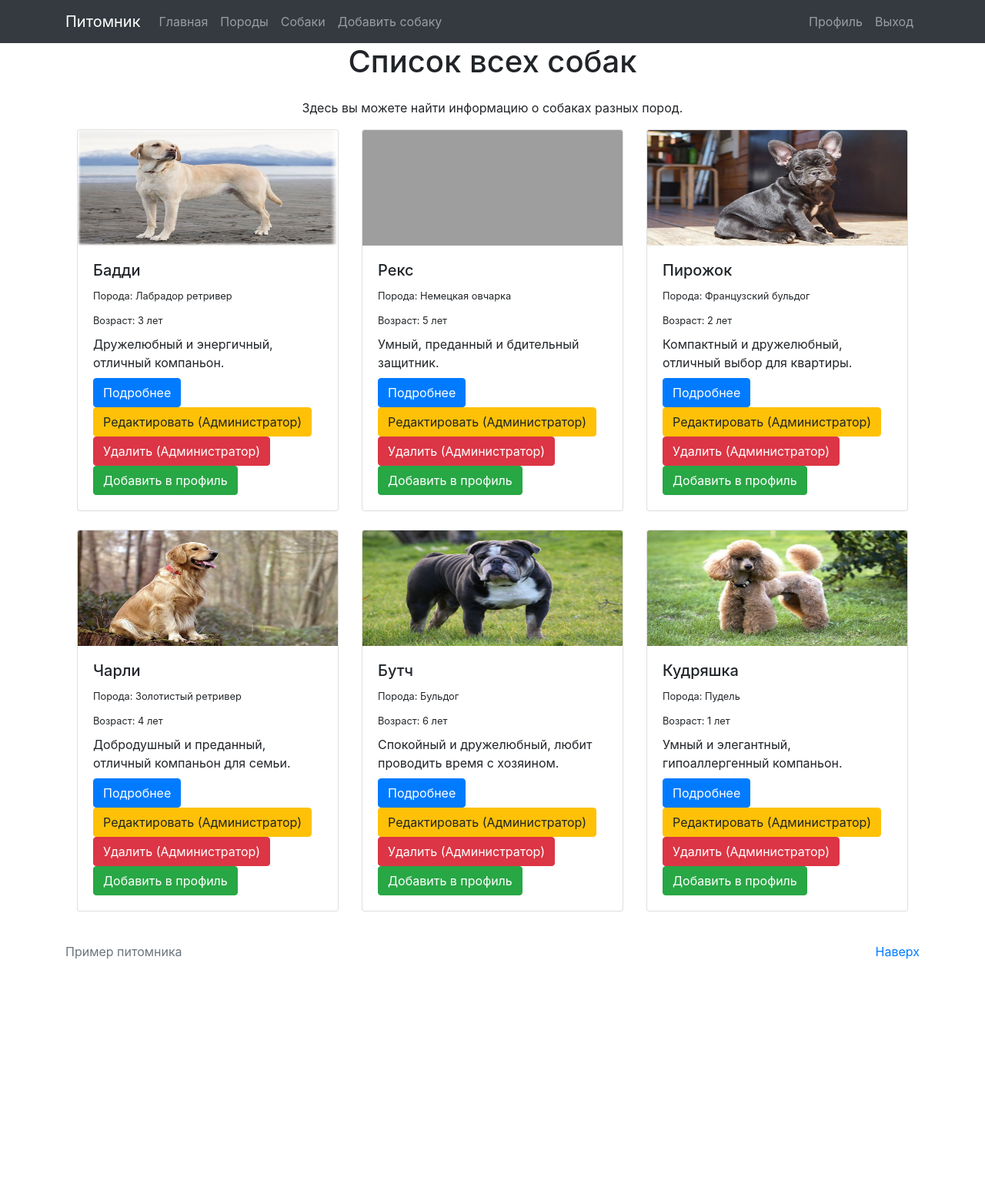
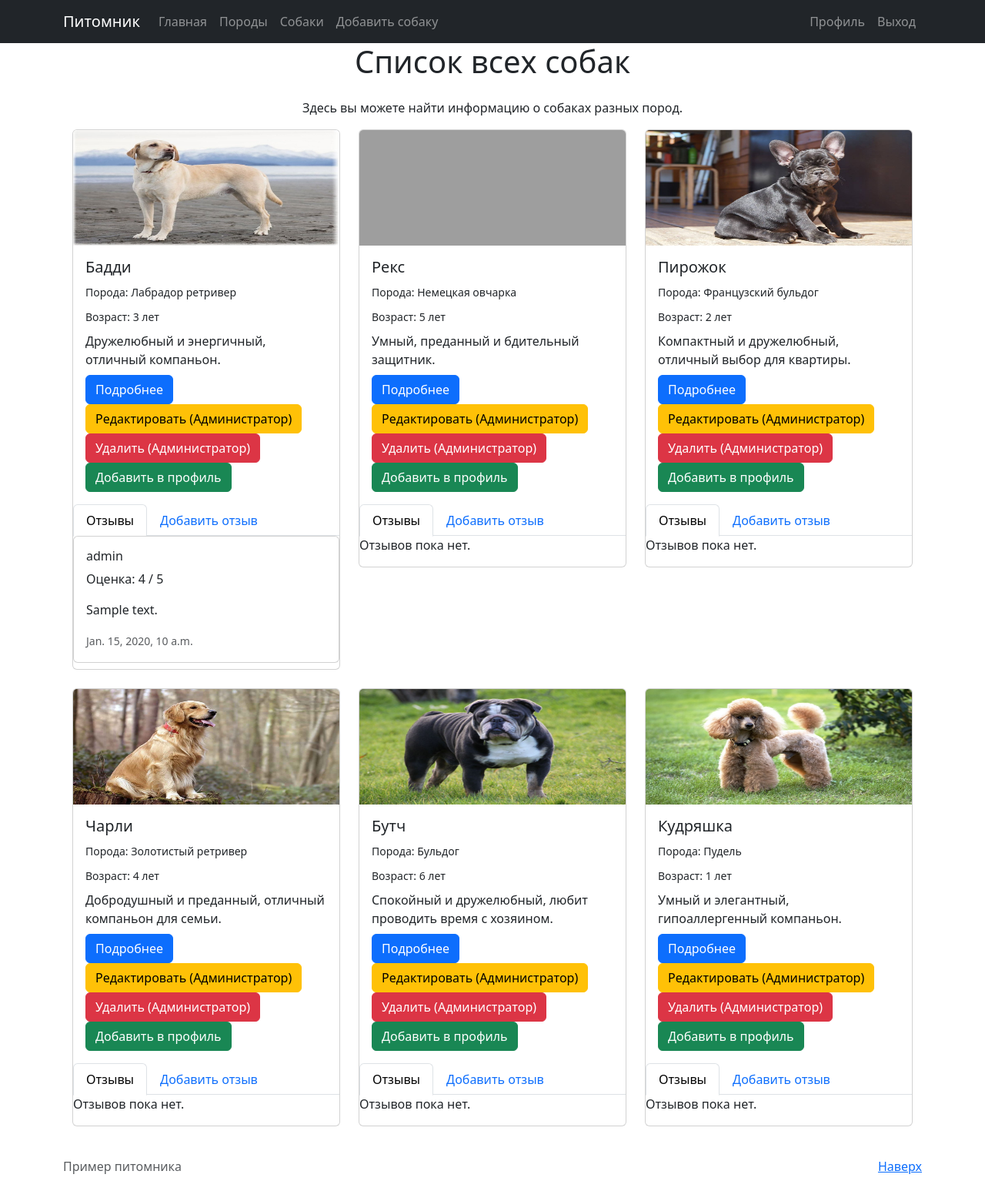
Before and after one commit to 1Arakul1/jungo, a Django app: page /dogs/ in a window 1280 px wide. Shown: the whole page at 77% size. Before the commit the page ends 1246 px from the top, so only its background shows below. Run offline with Django 4.2, Linux system fonts and the light colour scheme; a user stored in the database is signed in; data comes from the database, SQL or seed files in the repository; tables that the repository leaves empty hold one stand-in row (values such as "Sample post"); some libraries are stand-ins or nearby versions; grey boxes are pictures that could not be loaded.

Commit message:
писание изменений

```diff
--- a/dogs/forms.py
+++ b/dogs/forms.py
@@ -1,6 +1,5 @@
-# dogs/forms.py
 from django import forms
-from .models import Dog, Pedigree
+from .models import Dog, Pedigree, Review  # Import Review
 from datetime import date
 from django.core.exceptions import ValidationError
 from django.utils.translation import gettext_lazy as _
@@ -14,4 +13,12 @@ class DogForm(forms.ModelForm):
             'birth_date': forms.DateInput(attrs={'type': 'date'}),  # Для удобного выбора даты
         }
 
-PedigreeFormSet = inlineformset_factory(Dog, Pedigree, fields=('father', 'mother', 'grand_father_father', 'grand_mother_father', 'grand_father_mother', 'grand_mother_mother'), extra=1, can_delete=True)
+
+class ReviewForm(forms.ModelForm):
+    class Meta:
+        model = Review
+        fields = ['text', 'rating']
+        widgets = {
+            'text': forms.Textarea(attrs={'rows': 3, 'class': 'form-control'}),
+            'rating': forms.NumberInput(attrs={'class': 'form-control', 'min': 1, 'max': 5}),
+        }
--- a/dogs/models.py
+++ b/dogs/models.py
@@ -1,10 +1,20 @@
-# dogs/models.py
 from django.db import models
-from django.contrib.auth import get_user_model
 from django.conf import settings
 from django.core.exceptions import ValidationError
 from datetime import date
 from django.utils.html import format_html  # Для отображения HTML в админке
+from django.contrib.auth import get_user_model
+from django.core.validators import MinValueValidator, MaxValueValidator
+
+class Review(models.Model):
+    dog = models.ForeignKey('Dog', on_delete=models.CASCADE, related_name='reviews')
+    user = models.ForeignKey(settings.AUTH_USER_MODEL, on_delete=models.CASCADE)
+    text = models.TextField()
+    rating = models.IntegerField(validators=[MinValueValidator(1), MaxValueValidator(5)])
+    created_at = models.DateTimeField(auto_now_add=True)
+
+    def __str__(self):
+        return f'Отзыв от {self.user.username} о {self.dog.name}'
 
 User = get_user_model()
 
--- a/dogs/templates/dogs/dogs_list.html
+++ b/dogs/templates/dogs/dogs_list.html
@@ -7,13 +7,14 @@
 
   <div class="container">
     <div class="row">
-            {% for dog in page_obj %}  <!-- Используем page_obj -->
+      {% for dog in page_obj %}
         <div class="col-md-4 mb-4">
           <div class="card">
             {% if dog.image %}
               <img src="{{ dog.image.url }}" alt="{{ dog.name }}" class="card-img-top" style="max-height: 150px;">
             {% else %}
-                           <img src="{{ dog.image.url }}" alt="Default Dog" class="card-img-top" style="max-height: 150px;">  <!-- Используем static для дефолтного изображения -->
+              <img src="{{ dog.image.url }}" alt="Default Dog" class="card-img-top"
+                   style="max-height: 150px;">
             {% endif %}
             <div class="card-body">
               <h5 class="card-title mb-2">{{ dog.name }}</h5>
@@ -23,7 +24,7 @@
               <a href="{% url 'dogs:dog_read' dog.pk %}" class="btn btn-primary">Подробнее</a>
 
               {% if user.is_authenticated %}
-                                {% if user.is_staff %}  <!-- Проверяем is_staff -->
+                {% if user.is_staff %}
                   <a href="{% url 'dogs:dog_update' dog.pk %}" class="btn btn-warning">Редактировать (Администратор)</a>
                   <form method="post" action="{% url 'dogs:dog_delete' dog.pk %}">
                     {% csrf_token %}
@@ -50,6 +51,53 @@
                 {% endif %}
               {% endif %}
             </div>
+
+            <!-- Tabs -->
+            <ul class="nav nav-tabs" id="myTab{{ dog.pk }}" role="tablist">
+              <li class="nav-item" role="presentation">
+                <button class="nav-link active" id="reviews-tab{{ dog.pk }}" data-bs-toggle="tab"
+                        data-bs-target="#reviews{{ dog.pk }}" type="button" role="tab" aria-controls="reviews"
+                        aria-selected="true">Отзывы</button>
+              </li>
+              <li class="nav-item" role="presentation">
+                <button class="nav-link" id="add-review-tab{{ dog.pk }}" data-bs-toggle="tab"
+                        data-bs-target="#add-review{{ dog.pk }}" type="button" role="tab" aria-controls="add-review"
+                        aria-selected="false">Добавить отзыв</button>
+              </li>
+            </ul>
+
+            <!-- Tab Content -->
+            <div class="tab-content" id="myTabContent{{ dog.pk }}">
+              <div class="tab-pane fade show active" id="reviews{{ dog.pk }}" role="tabpanel"
+                   aria-labelledby="reviews-tab{{ dog.pk }}">
+                {% for review in dog.reviews.all %}
+                  <div class="card mb-2">
+                    <div class="card-body">
+                      <h6 class="card-title">{{ review.user.username }}</h6>
+                      <p class="card-text">Оценка: {{ review.rating }} / 5</p>
+                      <p class="card-text">{{ review.text }}</p>
+                      <p class="card-text"><small class="text-muted">{{ review.created_at }}</small></p>
+                    </div>
+                  </div>
+                {% empty %}
+                  <p>Отзывов пока нет.</p>
+                {% endfor %}
+              </div>
+
+              <div class="tab-pane fade" id="add-review{{ dog.pk }}" role="tabpanel"
+                   aria-labelledby="add-review-tab{{ dog.pk }}">
+                {% if user.is_authenticated %}
+                  <form method="post" action="{% url 'dogs:dogs_list' %}?page={{ request.GET.page }}">
+                    {% csrf_token %}
+                    <input type="hidden" name="dog_id" value="{{ dog.pk }}">
+                    {{ review_form.as_p }}
+                    <button type="submit" class="btn btn-primary">Отправить отзыв</button>
+                  </form>
+                {% else %}
+                  <p>Пожалуйста, войдите, чтобы оставить отзыв.</p>
+                {% endif %}
+              </div>
+            </div>
           </div>
         </div>
       {% empty %}
@@ -60,10 +108,10 @@
     </div>
 
     <!-- Пагинация -->
-        {% if page_obj.has_other_pages %}  <!-- Используем page_obj -->
+    {% if page_obj.has_other_pages %}
       <nav aria-label="Page navigation">
         <ul class="pagination justify-content-center">
-                    {% if page_obj.has_previous %}  <!-- Используем page_obj -->
+          {% if page_obj.has_previous %}
             <li class="page-item">
               <a class="page-link" href="?page={{ page_obj.previous_page_number }}" aria-label="Предыдущая">
                 <span aria-hidden="true">&laquo;</span>
@@ -72,8 +120,8 @@
             </li>
           {% endif %}
 
-                    {% for i in page_obj.paginator.page_range %}  <!-- Используем page_obj -->
-                        {% if page_obj.number == i %}  <!-- Используем page_obj -->
+          {% for i in page_obj.paginator.page_range %}
+            {% if page_obj.number == i %}
               <li class="page-item active">
                 <span class="page-link">{{ i }}</span>
               </li>
@@ -84,7 +132,7 @@
             {% endif %}
           {% endfor %}
 
-                    {% if page_obj.has_next %}  <!-- Используем page_obj -->
+          {% if page_obj.has_next %}
             <li class="page-item">
               <a class="page-link" href="?page={{ page_obj.next_page_number }}" aria-label="Следующая">
                 <span aria-hidden="true">&raquo;</span>
@@ -96,4 +144,6 @@
       </nav>
     {% endif %}
   </div>
+  <link href="https://cdn.jsdelivr.net/npm/bootstrap@5.3.0/dist/css/bootstrap.min.css" rel="stylesheet">
+  <script src="https://cdn.jsdelivr.net/npm/bootstrap@5.3.0/dist/js/bootstrap.bundle.min.js"></script>
 {% endblock %}
--- a/dogs/urls.py
+++ b/dogs/urls.py
@@ -4,12 +4,11 @@ from .views import (
     AddDogToProfileView,
     IndexView,
     BreedsView,
-    DogsListView,
+    DogsListView,  # Make sure DogsListView is imported
     DogCreateView,
     DogUpdateView,
     DogDeleteView,
     DogReadView,
-    AllDogsView,
     RemoveDogFromProfileView
 )
 
@@ -19,7 +18,6 @@ urlpatterns = [
     path('', IndexView.as_view(), name='index'),
     path('breeds/', BreedsView.as_view(), name='breeds'),
     path('dogs/', DogsListView.as_view(), name='dogs_list'),
-    path('dogs/all/', AllDogsView.as_view(), name='all_dogs'),
     path('dogs/create/', DogCreateView.as_view(), name='dog_create'),
     path('dogs/<int:pk>/', DogReadView.as_view(), name='dog_read'),
     path('dogs/<int:pk>/update/', DogUpdateView.as_view(), name='dog_update'),
--- a/dogs/views.py
+++ b/dogs/views.py
@@ -1,6 +1,6 @@
 from django.shortcuts import render, redirect, get_object_or_404
-from .models import Breed, Dog
-from .forms import DogForm
+from .models import Breed, Dog, Review  # Import Review
+from .forms import DogForm, ReviewForm  # Import ReviewForm
 from django.contrib.auth.mixins import LoginRequiredMixin
 from django.urls import reverse, reverse_lazy
 from django.http import JsonResponse, Http404
@@ -9,6 +9,39 @@ from django.views.generic import TemplateView, ListView, CreateView, UpdateView,
 from django.contrib import messages
 from django.core.paginator import Paginator, EmptyPage, PageNotAnInteger
 from django.core.exceptions import ValidationError
+
+class DogsListView(LoginRequiredMixin, ListView):
+    model = Dog
+    template_name = 'dogs/dogs_list.html'
+    context_object_name = 'dogs'
+    paginate_by = 6
+
+    def get_queryset(self):
+        return Dog.objects.all().prefetch_related('reviews__user')
+
+    def get_context_data(self, **kwargs):
+        context = super().get_context_data(**kwargs)
+        context['title'] = 'Список всех собак'
+        context['review_form'] = ReviewForm()  # Добавляем форму отзыва
+        return context
+
+    def post(self, request, *args, **kwargs):
+        dog_id = request.POST.get('dog_id')
+        dog = get_object_or_404(Dog, pk=dog_id)
+        form = ReviewForm(request.POST)
+
+        if form.is_valid():
+            review = form.save(commit=False)
+            review.dog = dog
+            review.user = request.user
+            review.save()
+            messages.success(request, 'Спасибо за ваш отзыв!')
+            return redirect(reverse('dogs:dogs_list') + f'?page={request.GET.get("page", 1)}')  # Redirect to the same page
+        else:
+            messages.error(request, 'Пожалуйста, исправьте ошибки в форме.')
+            context = self.get_context_data()
+            context['review_form'] = form
+            return self.render_to_response(context)
 
 class AddDogToProfileView(LoginRequiredMixin, View):
     def post(self, request, dog_id):
@@ -21,7 +54,7 @@ class AddDogToProfileView(LoginRequiredMixin, View):
             dog.save()
             messages.success(request, f"Собака '{dog.name}' успешно добавлена в ваш профиль.")
 
-        return redirect(reverse('dogs:dogs_list'))  # Перенаправляем на all_dogs
+        return redirect(reverse('dogs:dogs_list'))  # Перенаправляем на dogs_list
 
 class RemoveDogFromProfileView(LoginRequiredMixin, View):
     def post(self, request, dog_id):
@@ -55,22 +88,6 @@ class BreedsView(LoginRequiredMixin, TemplateView):
         context['title'] = title
         context['breeds_data'] = breeds_data
         return context
-
-
-class DogsListView(LoginRequiredMixin, ListView):
-    model = Dog
-    template_name = 'dogs/dogs_list.html'
-    context_object_name = 'dogs'
-    paginate_by = 6
-
-    def get_queryset(self):
-        return Dog.objects.all()
-
-    def get_context_data(self, **kwargs):
-        context = super().get_context_data(**kwargs)
-        context['title'] = 'Список всех собак'
-        return context
-
 
 class DogCreateView(LoginRequiredMixin, CreateView):
     model = Dog
@@ -147,21 +164,6 @@ class DogReadView(LoginRequiredMixin, DetailView):
         context['is_owner'] = self.object.owner == self.request.user
         return context
 
-
-class AllDogsView(LoginRequiredMixin, ListView):
-    model = Dog
-    template_name = 'dogs/all_dogs.html'
-    context_object_name = 'dogs'
-    paginate_by = 6
-
-    def get_queryset(self):
-        return Dog.objects.all()
-
-    def get_context_data(self, **kwargs):
-        context = super().get_context_data(**kwargs)
-        context['title'] = 'Все собаки'
-        return context
-
 # Добавьте или обновите ProfileView
 class ProfileView(LoginRequiredMixin, TemplateView):
     template_name = 'profile.html'  # Замените на имя вашего шаблона профиля
```
Also changed, not shown: dogs/migrations/0011_review_pedigree.py (added), 1 other file. Lines whose indentation alone changed are shown as unchanged.
